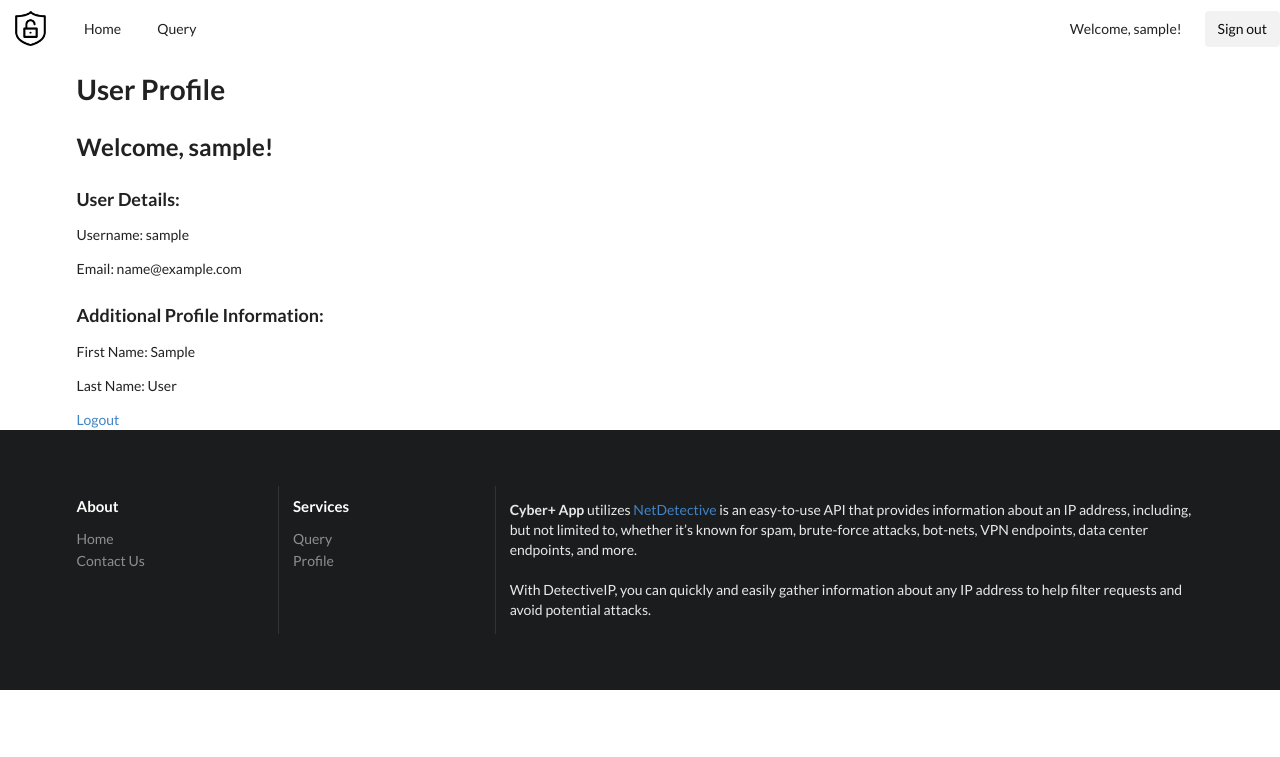
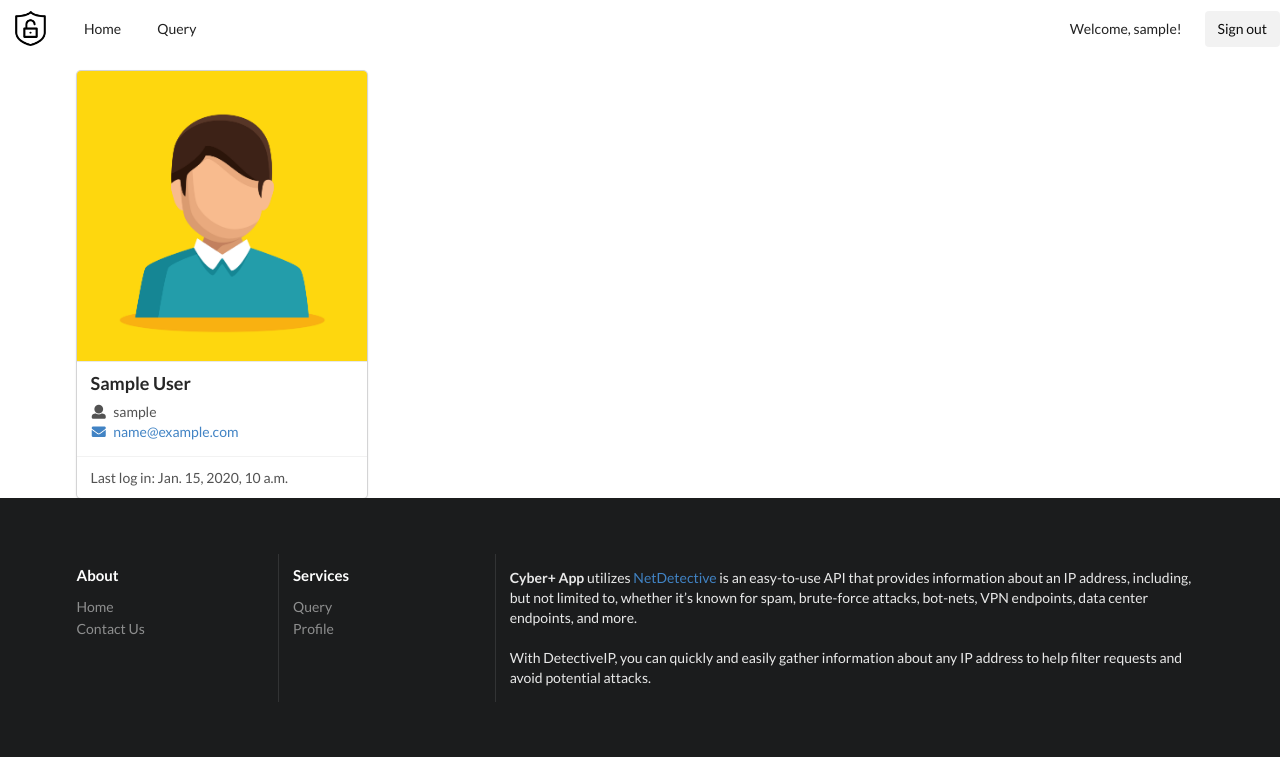
Before and after one commit to bunyaminsari/finalProjectBSari, a Django app: page /accounts/profile/ in a window 1280 px wide. Shown: the top 757 px of the page. Run offline with Django 4.2, Linux system fonts and the light colour scheme; a user stored in the database is signed in; tables that the repository leaves empty hold one stand-in row (values such as "Sample post").

Commit message:
Profile added.

```diff
--- a/api/templates/api/profile.html
+++ b/api/templates/api/profile.html
@@ -1,32 +1,31 @@
 
 {% extends 'base.html' %}
-
+{% load static %}
 {% block title %}
     Profile
 {% endblock %}
 
 {% block content %}
 
-    <h1>User Profile</h1>
-    <h2>Welcome, {{ user.username }}!</h2>
-
-    <h3>User Details:</h3>
-    <p>Username: {{ user.username }}</p>
-    <p>Email: {{ user.email }}</p>
-
-    <!-- Display additional profile-related information if available -->
-    {% if user_profile %}
-        <h3>Additional Profile Information:</h3>
-        <!-- Example: Displaying user's profile data -->
-        <p>First Name: {{ user_profile.first_name }}</p>
-        <p>Last Name: {{ user_profile.last_name }}</p>
-        <!-- Add other profile fields as needed -->
-    {% else %}
-        <p>No additional profile information available.</p>
-    {% endif %}
-
-    <!-- Add other content or sections as required -->
-
-    <a href="{% url 'logout' %}">Logout</a>  <!-- Example logout link -->
+<div class="ui card">
+  <div class="image">
+    <img src="{% static 'api/profile.jpg' %}" alt="Profile">
+  </div>
+  <div class="content">
+    <a class="header">{{ user.first_name }} {{ user.last_name }}</a>
+    <div class="description">
+      <i class="user icon"></i> {{ user.username }}
+    </div>
+      <a>
+      <i class="envelope icon"></i>
+      {{ user.email }}
+    </a>
+  </div>
+  <div class="extra content">
+    <div class="description">
+      <span class="date">Last log in: {{ user.last_login }}</span>
+    </div>
+  </div>
+</div>
 
 {% endblock %}
```
Also changed, not shown: api/static/api/profile.jpg (added).
